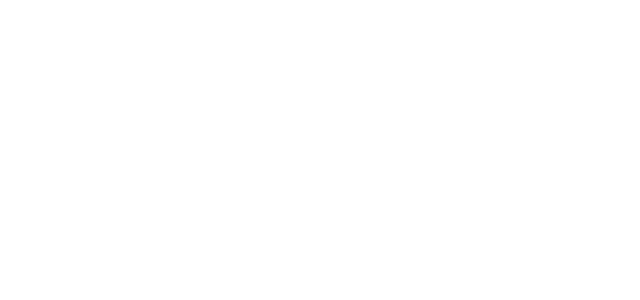
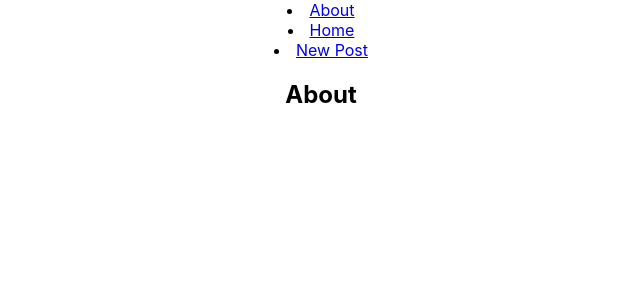
Before and after one commit to GunnarPDX/React-Rails-Starter-App, a React (Create React App) app in the folder client/: page /#/about in a window 1280 px wide. Shown: the top 300 px of the page, without its empty margins (319-959 px from the left). Built offline with nearby package versions, Linux system fonts and the light colour scheme.

Commit message:
updated react routes + components

```diff
--- a/client/src/App.js
+++ b/client/src/App.js
@@ -1,18 +1,25 @@
 import React from 'react';
-import {
-  HashRouter as Router,
-  Route
-} from 'react-router-dom';
+import { Link } from 'react-router-dom'
+import { HashRouter as Router, Route } from 'react-router-dom';
 import PostList from './components/PostList';
 import NewPost from './components/NewPost';
+import About from './components/About';
 import './App.css';
 
 function App() {
   return (
     <Router>
       <div className="App">
+
+
+          <li><Link to={'/about'} className="nav-link">About</Link></li>
+          <li><Link to={'/'} className="nav-link">Home</Link></li>
+          <li><Link to={'/posts/new'} className="nav-link">New Post</Link></li>
+
         <Route exact path="/" component={PostList} />
+        <Route exact path="/about" component={About} />
         <Route exact path="/posts/new" component={NewPost} />
+
       </div>
     </Router>
   );
--- /dev/null
+++ b/client/src/components/About.jsx
@@ -0,0 +1,13 @@
+import React, { Component } from 'react';
+
+class About extends Component {
+    render() {
+        return (
+            <div>
+                <h2>About</h2>
+            </div>
+        );
+    }
+}
+
+export default About;
--- a/client/src/components/NewPost.jsx
+++ b/client/src/components/NewPost.jsx
@@ -1,4 +1,4 @@
-import React, { Component }               from 'react'
+import React, { Component } from 'react'
 
 class NewPost extends Component {
 
--- a/client/src/components/PostList.jsx
+++ b/client/src/components/PostList.jsx
@@ -1,5 +1,5 @@
-import React, { Component }               from 'react'
-import { Link }                           from 'react-router-dom'
+import React, { Component } from 'react'
+import { Link } from 'react-router-dom'
 
 class PostList extends Component {
 
```
